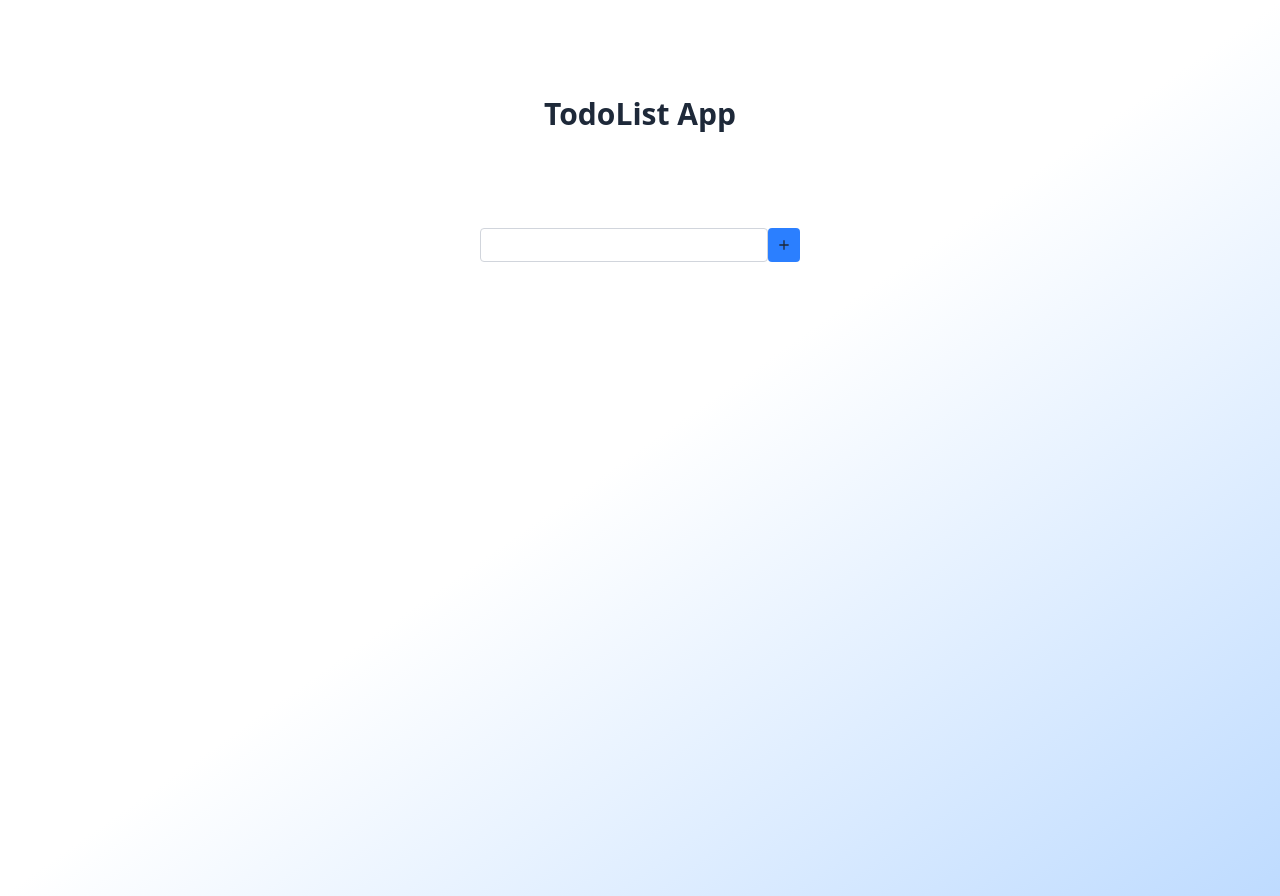
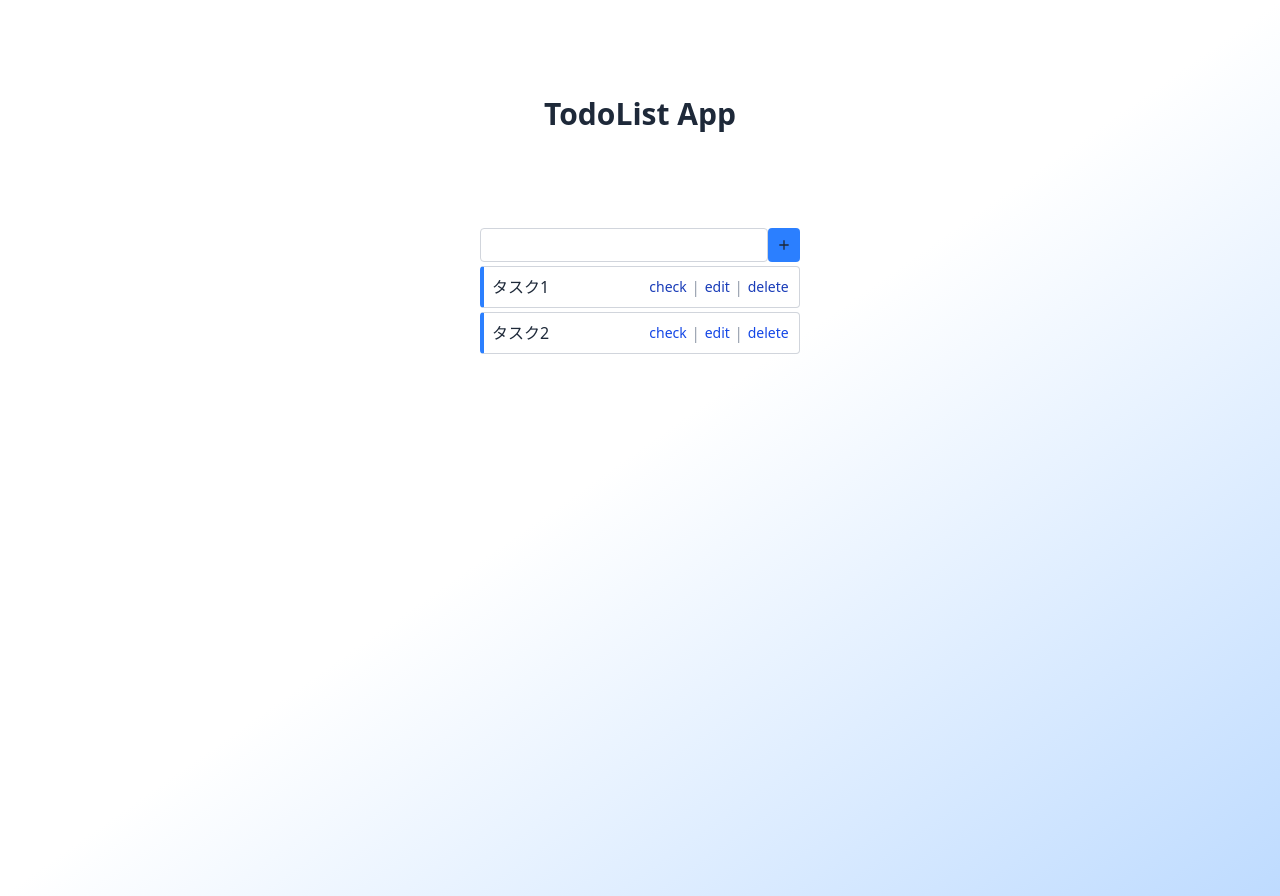
Before and after one commit to yuki1567/next-todo-app, a Next.js app: page / in a window 1280 px wide. Built offline with nearby package versions, Linux system fonts and the light colour scheme.

Commit message:
add: タスク一覧のモックアップ作成

```diff
--- a/app/globals.css
+++ b/app/globals.css
@@ -3,6 +3,14 @@
 @layer base {
   body {
     @apply m-0 p-0 box-border font-sans text-gray-800 w-screen h-screen bg-gradient-to-br from-white via-white to-blue-200;
+  }
+
+  header {
+    @apply text-center my-24 mx-auto;
+  }
+
+  main {
+    @apply flex flex-col items-center;
   }
 
   form {
--- a/app/layout.tsx
+++ b/app/layout.tsx
@@ -18,7 +18,7 @@ export default function RootLayout({
         <header>
           <Title />
         </header>
-        {children}
+        <main>{children}</main>
       </body>
     </html>
   );
--- a/app/page.tsx
+++ b/app/page.tsx
@@ -1,5 +1,11 @@
 import InputForm from "@/components/InputForm";
+import TodoList from "@/components/TodoList";
 
 export default function Home() {
-  return <InputForm />;
+  return (
+    <div>
+      <InputForm />
+      <TodoList />
+    </div>
+  );
 }
--- /dev/null
+++ b/components/TodoList.tsx
@@ -0,0 +1,56 @@
+export default function TodoList() {
+  return (
+    <ul className="list-none">
+      <li className="bg-white p-2 flex border-t border-t-gray-300 border-r border-r-gray-300 border-b border-b-gray-300 border-l-4 border-l-blue-500 rounded justify-between my-1">
+        <span>タスク1</span>
+        <div className="w-36 flex justify-around items-center">
+          <a
+            href="#"
+            className="text-sm text-blue-800 no-underline cursor-pointer"
+          >
+            check
+          </a>
+          <span className="text-gray-400">|</span>
+          <a
+            href="#"
+            className="text-sm text-blue-800 no-underline cursor-pointer"
+          >
+            edit
+          </a>
+          <span className="text-gray-400">|</span>
+          <a
+            href="#"
+            className="text-sm text-blue-800 no-underline cursor-pointer"
+          >
+            delete
+          </a>
+        </div>
+      </li>
+      <li className="bg-white p-2 flex border-t border-t-gray-300 border-r border-r-gray-300 border-b border-b-gray-300 border-l-4 border-l-blue-500 rounded justify-between my-1">
+        <span>タスク2</span>
+        <div className="w-36 flex justify-around items-center">
+          <a
+            href="#"
+            className="text-sm text-blue-700 no-underline cursor-pointer"
+          >
+            check
+          </a>
+          <span className="text-gray-400">|</span>
+          <a
+            href="#"
+            className="text-sm text-blue-700 no-underline cursor-pointer"
+          >
+            edit
+          </a>
+          <span className="text-gray-400">|</span>
+          <a
+            href="#"
+            className="text-sm text-blue-700 no-underline cursor-pointer"
+          >
+            delete
+          </a>
+        </div>
+      </li>
+    </ul>
+  );
+}
```
